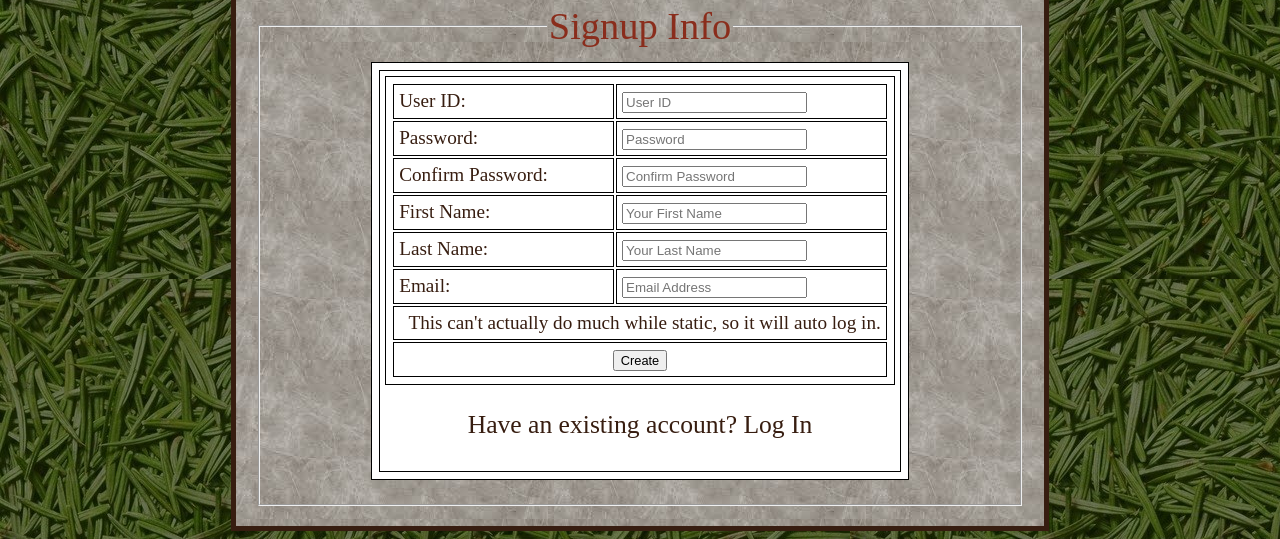
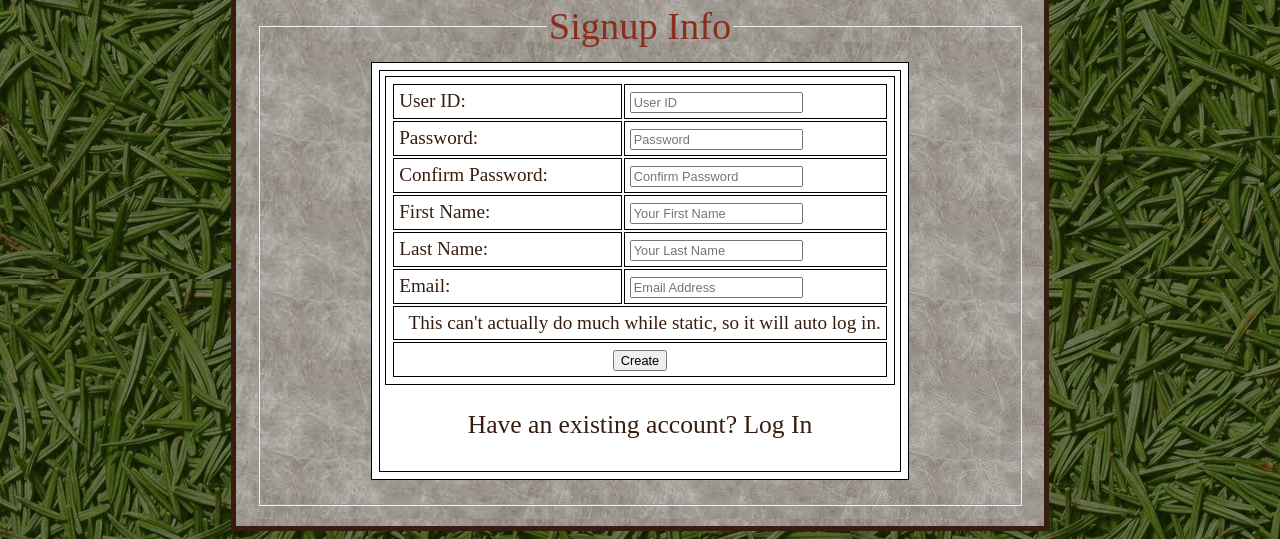
Before and after one commit to CEFranke/MART341-WebDesign, a plain HTML site: page Final-Project/signup.html in a window 1280 px wide. Shown: the part 285-824 px from the top of the page. Drawn offline with Linux system fonts and the light colour scheme; a web font is replaced by a local one.

Commit message:
Signup text fields resizing

```diff
--- a/Final-Project/signup.html
+++ b/Final-Project/signup.html
@@ -49,37 +49,37 @@
     		         <tr>
 			            <td  align="left" >User ID:</td>
 			            <td  align="left" >
-			        	    <input name="id" type="text" placeholder="User ID"  required="required">
+			        	    <input name="id" type="text" style="font-size: 1vw;" placeholder="User ID"  required="required">
 					    </td>
 		             </tr>
     		         <tr>
 			            <td  align="left" >Password:</td>
 			            <td  align="left" >
-			        	    <input name="password" placeholder="Password" type="password" required="required">
+			        	    <input name="password" style="font-size: 1vw;" placeholder="Password" type="password" required="required">
 					    </td>
 		             </tr>
     		         <tr>
 			            <td  align="left" >Confirm Password:</td>
 			            <td  align="left" >
-			        	    <input name="confirmPassword" placeholder="Confirm Password" type="password" required="required">
+			        	    <input name="confirmPassword" style="font-size: 1vw;" placeholder="Confirm Password" type="password" required="required">
 					    </td>
 		             </tr>
 				     <tr>
 			            <td  align="left" >First Name:</td>
 			            <td  align="left" >
-			        	    <input name="fname" placeholder="Your First Name" type="text" required="required">
+			        	    <input name="fname" style="font-size: 1vw;" placeholder="Your First Name" type="text" required="required">
 					    </td>
 		             </tr>
 				     <tr>
 			            <td  align="left" >Last Name:</td>
 			            <td  align="left" >
-			        	    <input name="lname" placeholder="Your Last Name" type="text" required="required">
+			        	    <input name="lname" style="font-size: 1vw;" placeholder="Your Last Name" type="text" required="required">
 					    </td>
 		             </tr>
 				     <tr>
 			            <td  align="left" >Email:</td>
 			            <td  align="left" >
-			        	    <input name="email" placeholder="Email Address" type="text" required="required">
+			        	    <input name="email" style="font-size: 1vw;" placeholder="Email Address" type="text" required="required">
 					    </td>
 		             </tr>
 		             <tr>
```
